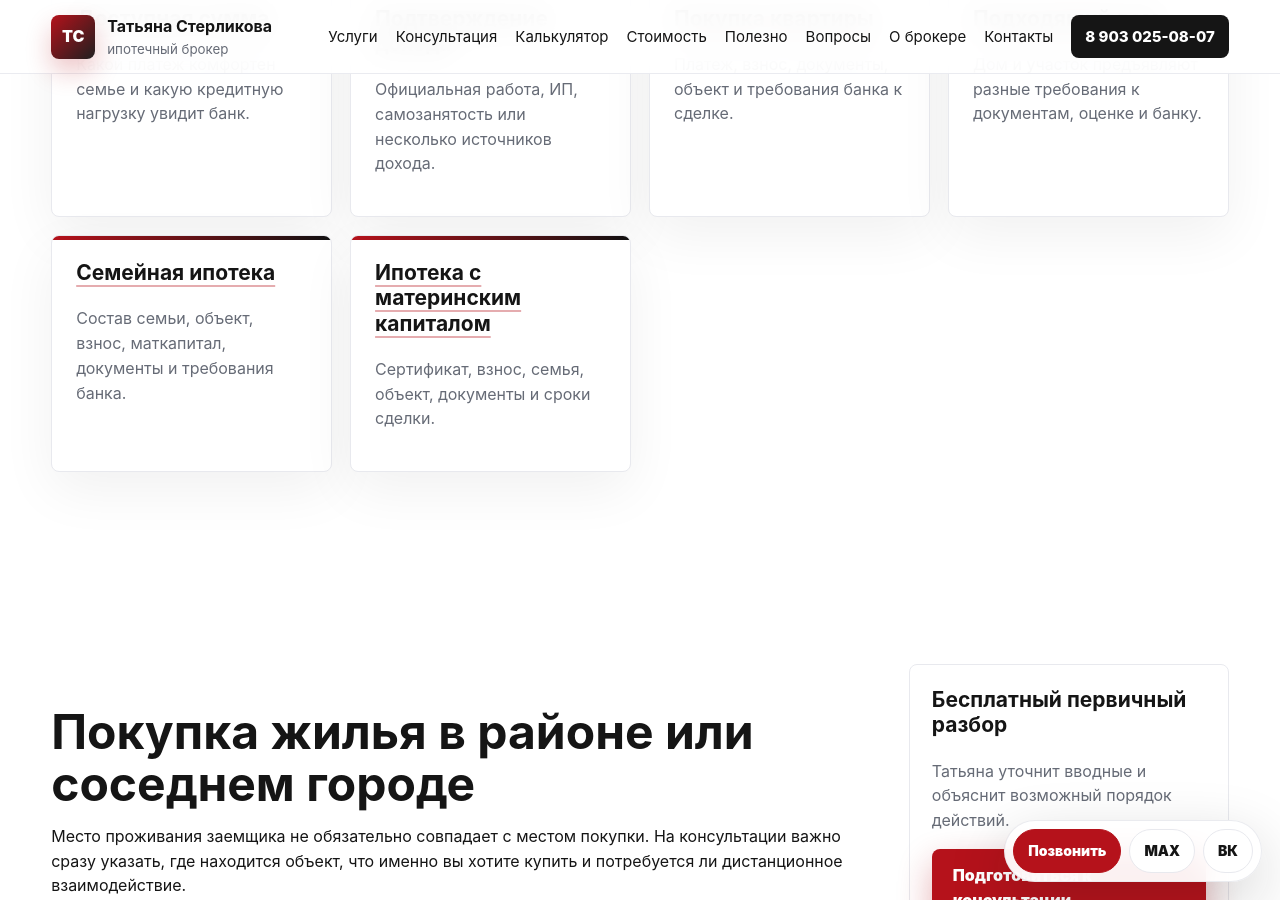
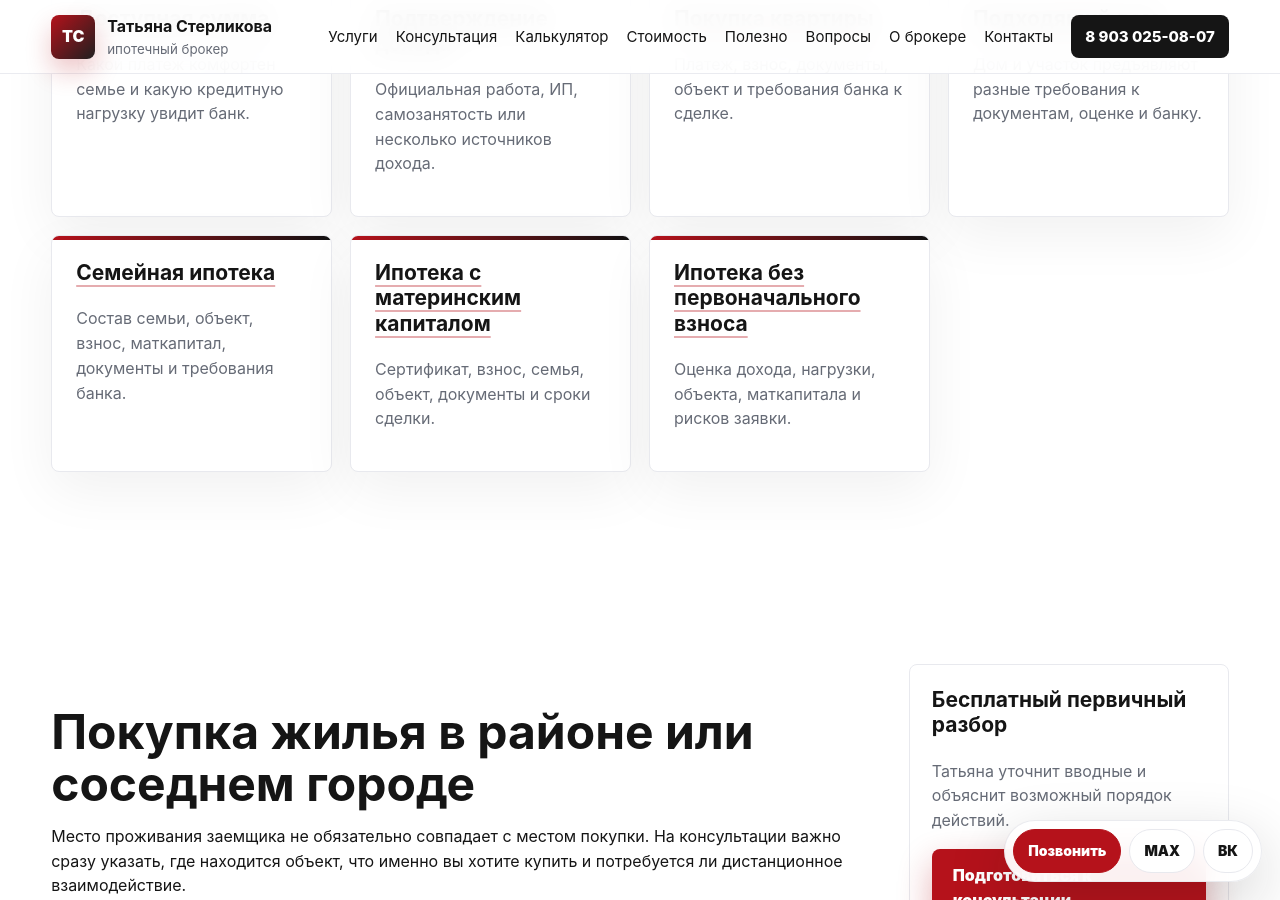
Before and after one commit to deputat36/broker, a Jekyll site: the page built from geo/gribanovskiy.md, in a window 1280 px wide and 900 px high, scrolled down 1045 px. Built offline with Jekyll 4.4.1, drawn with Linux system fonts in a browser that asks for light colours; our own code applies the rules of GitHub Pages for plain Markdown files; some of the changed text lies outside the part shown.

Commit message:
Добавлены ссылки на ипотеку без взноса в Грибановском районе

```diff
--- a/geo/gribanovskiy.md
+++ b/geo/gribanovskiy.md
@@ -1,7 +1,7 @@
 ---
 layout: default
 title: Ипотечный брокер в Грибановском районе | Татьяна Стерликова
-description: Консультация по ипотеке для жителей пгт Грибановский и района: покупка квартиры или дома, семейная ипотека, маткапитал и сложные заявки.
+description: Консультация по ипотеке для жителей пгт Грибановский и района: покупка квартиры или дома, семейная ипотека, маткапитал, ипотека без взноса и сложные заявки.
 permalink: /geo/gribanovskiy/
 og_type: article
 schema: '{"@context":"https://schema.org","@type":"Service","name":"Услуги ипотечного брокера в Грибановском районе","provider":{"@type":"Person","name":"Татьяна Стерликова","telephone":"+79030250807"},"areaServed":{"@type":"AdministrativeArea","name":"Грибановский район"},"serviceType":"Консультация и сопровождение по ипотеке","url":"https://deputat36.github.io/broker/geo/gribanovskiy/"}'
@@ -24,6 +24,7 @@
     <article class="card"><h3><a href="{{ '/geo/gribanovskiy/ipoteka-na-dom/' | relative_url }}">Подходящий дом</a></h3><p>Дом и участок предъявляют разные требования к документам, оценке и банку.</p></article>
     <article class="card"><h3><a href="{{ '/geo/gribanovskiy/semeynaya-ipoteka/' | relative_url }}">Семейная ипотека</a></h3><p>Состав семьи, объект, взнос, маткапитал, документы и требования банка.</p></article>
     <article class="card"><h3><a href="{{ '/geo/gribanovskiy/ipoteka-s-materinskim-kapitalom/' | relative_url }}">Ипотека с материнским капиталом</a></h3><p>Сертификат, взнос, семья, объект, документы и сроки сделки.</p></article>
+    <article class="card"><h3><a href="{{ '/geo/gribanovskiy/ipoteka-bez-pervonachalnogo-vznosa/' | relative_url }}">Ипотека без первоначального взноса</a></h3><p>Оценка дохода, нагрузки, объекта, маткапитала и рисков заявки.</p></article>
   </div>
 </section>
 
@@ -38,11 +39,11 @@
   </article>
   <aside class="sidebar">
     <div class="seo-panel"><h3>Бесплатный первичный разбор</h3><p>Татьяна уточнит вводные и объяснит возможный порядок действий.</p><a class="btn btn-primary" href="{{ '/konsultaciya/' | relative_url }}">Подготовиться к консультации</a></div>
-    <div class="seo-panel"><h3>Полезные услуги</h3><ul><li><a href="{{ '/uslugi/podbor-ipoteki/' | relative_url }}">Подбор ипотеки</a></li><li><a href="{{ '/geo/gribanovskiy/ipoteka-s-materinskim-kapitalom/' | relative_url }}">Ипотека с маткапиталом</a></li><li><a href="{{ '/geo/gribanovskiy/semeynaya-ipoteka/' | relative_url }}">Семейная ипотека в Грибановском районе</a></li><li><a href="{{ '/geo/gribanovskiy/ipoteka-na-kvartiru/' | relative_url }}">Ипотека на квартиру в Грибановском районе</a></li><li><a href="{{ '/geo/gribanovskiy/ipoteka-na-dom/' | relative_url }}">Ипотека на дом в Грибановском районе</a></li><li><a href="{{ '/uslugi/ipoteka-dlya-ip-samozanyatyh/' | relative_url }}">ИП и самозанятые</a></li></ul></div>
+    <div class="seo-panel"><h3>Полезные услуги</h3><ul><li><a href="{{ '/uslugi/podbor-ipoteki/' | relative_url }}">Подбор ипотеки</a></li><li><a href="{{ '/geo/gribanovskiy/ipoteka-bez-pervonachalnogo-vznosa/' | relative_url }}">Ипотека без взноса</a></li><li><a href="{{ '/geo/gribanovskiy/ipoteka-s-materinskim-kapitalom/' | relative_url }}">Ипотека с маткапиталом</a></li><li><a href="{{ '/geo/gribanovskiy/semeynaya-ipoteka/' | relative_url }}">Семейная ипотека в Грибановском районе</a></li><li><a href="{{ '/geo/gribanovskiy/ipoteka-na-kvartiru/' | relative_url }}">Ипотека на квартиру в Грибановском районе</a></li><li><a href="{{ '/geo/gribanovskiy/ipoteka-na-dom/' | relative_url }}">Ипотека на дом в Грибановском районе</a></li><li><a href="{{ '/uslugi/ipoteka-dlya-ip-samozanyatyh/' | relative_url }}">ИП и самозанятые</a></li></ul></div>
   </aside>
 </section>
 
-<section class="section muted"><div class="section-head"><p class="eyebrow">Частые сценарии</p><h2>По каким вопросам обращаются</h2></div><div class="grid cards-3"><article class="card"><h3><a href="{{ '/geo/gribanovskiy/ipoteka-na-kvartiru/' | relative_url }}">Покупка квартиры</a></h3><p>Расчет платежа, доход, взнос, документы и требования банка к объекту.</p></article><article class="card"><h3><a href="{{ '/geo/gribanovskiy/ipoteka-na-dom/' | relative_url }}">Покупка дома</a></h3><p>Дом, участок, документы, оценка и требования банка к объекту.</p></article><article class="card"><h3><a href="{{ '/geo/gribanovskiy/semeynaya-ipoteka/' | relative_url }}">Семейная ипотека</a></h3><p>Семья, объект, первоначальный взнос, маткапитал и документы.</p></article><article class="card"><h3><a href="{{ '/geo/gribanovskiy/ipoteka-s-materinskim-kapitalom/' | relative_url }}">Материнский капитал</a></h3><p>Использование сертификата в ипотечной сделке, взносе и документах.</p></article><article class="card"><h3><a href="{{ '/uslugi/otkazali-v-ipoteke/' | relative_url }}">Отказ банка</a></h3><p>Проверка возможных причин перед следующей заявкой.</p></article></div></section>
+<section class="section muted"><div class="section-head"><p class="eyebrow">Частые сценарии</p><h2>По каким вопросам обращаются</h2></div><div class="grid cards-3"><article class="card"><h3><a href="{{ '/geo/gribanovskiy/ipoteka-na-kvartiru/' | relative_url }}">Покупка квартиры</a></h3><p>Расчет платежа, доход, взнос, документы и требования банка к объекту.</p></article><article class="card"><h3><a href="{{ '/geo/gribanovskiy/ipoteka-na-dom/' | relative_url }}">Покупка дома</a></h3><p>Дом, участок, документы, оценка и требования банка к объекту.</p></article><article class="card"><h3><a href="{{ '/geo/gribanovskiy/semeynaya-ipoteka/' | relative_url }}">Семейная ипотека</a></h3><p>Семья, объект, первоначальный взнос, маткапитал и документы.</p></article><article class="card"><h3><a href="{{ '/geo/gribanovskiy/ipoteka-s-materinskim-kapitalom/' | relative_url }}">Материнский капитал</a></h3><p>Использование сертификата в ипотечной сделке, взносе и документах.</p></article><article class="card"><h3><a href="{{ '/geo/gribanovskiy/ipoteka-bez-pervonachalnogo-vznosa/' | relative_url }}">Без первоначального взноса</a></h3><p>Разбор рисков, дохода, объекта, нагрузки и возможных источников взноса.</p></article><article class="card"><h3><a href="{{ '/uslugi/otkazali-v-ipoteke/' | relative_url }}">Отказ банка</a></h3><p>Проверка возможных причин перед следующей заявкой.</p></article></div></section>
 
 <section class="section compact-section"><div class="notice"><div><p class="eyebrow">Клиентам компании «ЭТАЖИ»</p><h2>Сопровождение включено в комиссию</h2><p>При проведении сделки через компанию «ЭТАЖИ» услуги ипотечного брокера отдельно клиентом не оплачиваются.</p></div><a class="btn btn-dark" href="{{ '/etagi/' | relative_url }}">Условия для клиентов</a></div></section>
 
```
